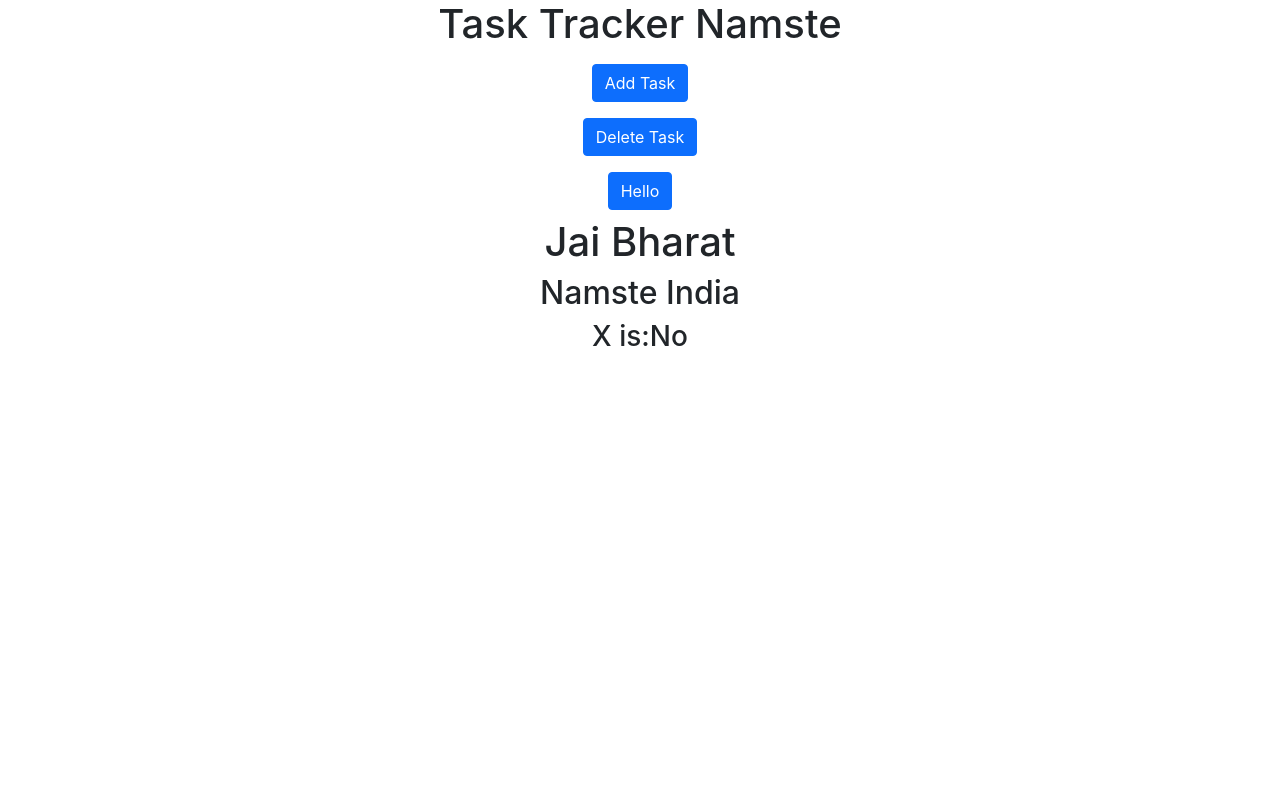
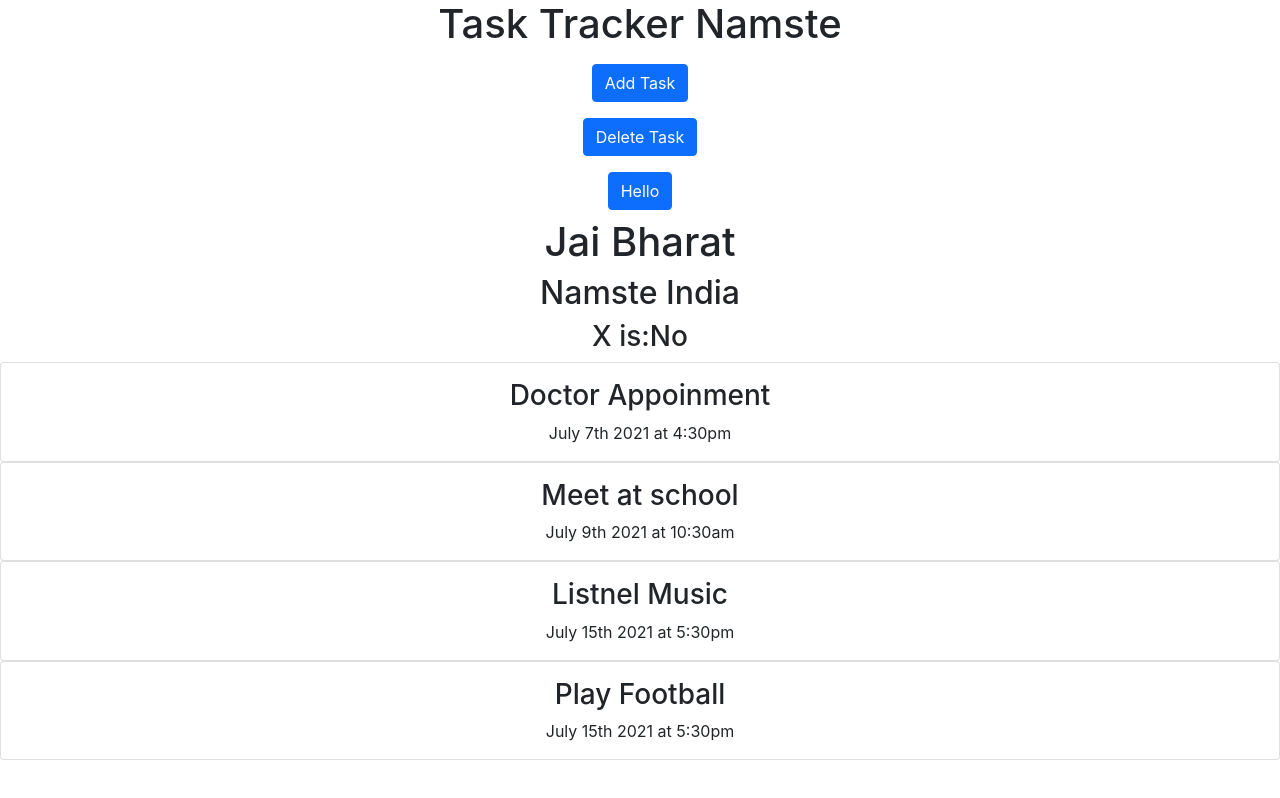
Before and after one commit to docostar/task_Manager, a React (Create React App) app: page / in a window 1280 px wide. Built offline with nearby package versions, Linux system fonts and the light colour scheme.

Commit message:
tasks.js and task.js added and bootstrap added for task

```diff
--- a/src/App.js
+++ b/src/App.js
@@ -1,16 +1,46 @@
 // import logo from './logo.svg';
-import './App.css';
-import Header from './components/Header'
+import "./App.css";
+import Header from "./components/Header";
+import { Tasks } from "./components/Tasks";
+import { useState } from "react";
 
 function App() {
-  const name='India'
-  let x=false
+  const name = "India";
+  let x = false;
+  const [tasks, setTasks] = useState([
+    {
+      id: 1,
+      text: "Doctor Appoinment",
+      day: "July 7th 2021 at 4:30pm",
+      reminder: true,
+    },
+    {
+      id: 2,
+      text: "Meet at school",
+      day: "July 9th 2021 at 10:30am",
+      reminder: true,
+    },
+    {
+      id: 3,
+      text: "Listnel Music",
+      day: "July 15th 2021 at 5:30pm",
+      reminder: false,
+    },
+    {
+      id: 4,
+      text: "Play Football",
+      day: "July 15th 2021 at 5:30pm",
+      reminder: false,
+    },
+  ]);
+
   return (
     <div className="App">
-        <Header title="Namste" / >
-        <h1>Jai Bharat</h1>
-        <h2>Namste {name} </h2>
-        <h3>X is:{x ? "Yes": "No" } </h3>
+      <Header title="Namste" />
+      <h1>Jai Bharat</h1>
+      <h2>Namste {name} </h2>
+      <h3>X is:{x ? "Yes" : "No"} </h3>
+      <Tasks tasks={tasks} />
     </div>
   );
 }
--- a/src/components/Header.js
+++ b/src/components/Header.js
@@ -1,13 +1,20 @@
 import PropTypes from 'prop-types'
 import { Button } from './button'
 
+
 const Header = (props) => {
+
+    const onclickHeader= ()=>{
+        console.log("onclick on Header.js")
+    }
+
     return (
         <header>
             <h1>Task Tracker {props.title}</h1>
-            <Button btntext="Add Task" />
+            <Button btntext="Add Task"  onclick={onclickHeader} />
             <Button btntext="Delete Task" />
             <Button/>
+
         </header>
     )
 }
--- /dev/null
+++ b/src/components/Task.js
@@ -0,0 +1,10 @@
+export const Task = ({ task }) => {
+  return (
+    <div className="card">
+      <div className="card-body">
+        <h3 className="card-title">{task.text}</h3>
+        <p className="card-text">{task.day}</p>
+      </div>
+    </div>
+  );
+};
--- /dev/null
+++ b/src/components/Tasks.js
@@ -0,0 +1,33 @@
+import { Task } from "./Task";
+
+// const tasklist=
+// [
+//     {
+//         id:1,
+//         text: "Doctor Appoinment",
+//         day: 'July 7th 2021 at 4:30pm',
+//         reminder:true,
+//     },
+//     {
+//         id:2,
+//         text: "Meet at school",
+//         day: 'July 9th 2021 at 10:30am',
+//         reminder:true,
+//     },
+//     {
+//         id:3,
+//         text: "Listnel Music",
+//         day: 'July 15th 2021 at 5:30pm',
+//         reminder:false,
+//     }
+// ]
+
+export const Tasks = (props) => {
+  return (
+    <>
+      {props.tasks.map((task) => (
+        <Task key={task.id} task={task} />
+      ))}
+    </>
+  );
+};
--- a/src/components/button.js
+++ b/src/components/button.js
@@ -1,19 +1,27 @@
 
 import PropTypes from 'prop-types';
 export const Button = (props) => {
+
+
+
     return (
         <div>
-            <button className='btn btn-primary my-2'>{props.btntext}</button>
+            <button className='btn btn-primary my-2' onClick={props.onclick}>{props.btntext}</button>
         </div>
     )
 }
 
 
+const onclickHeader = (e) => {
+    console.log("Button clicked on button.js" + e)
+}
+
 Button.defaultProps =
 {
-    btntext: "Hello"
+    btntext: "Hello",
+    onclick: onclickHeader
 }
 
-Button.protoTypes = {
+Button.propTypes = {
     btntext: PropTypes.string
 }
```
